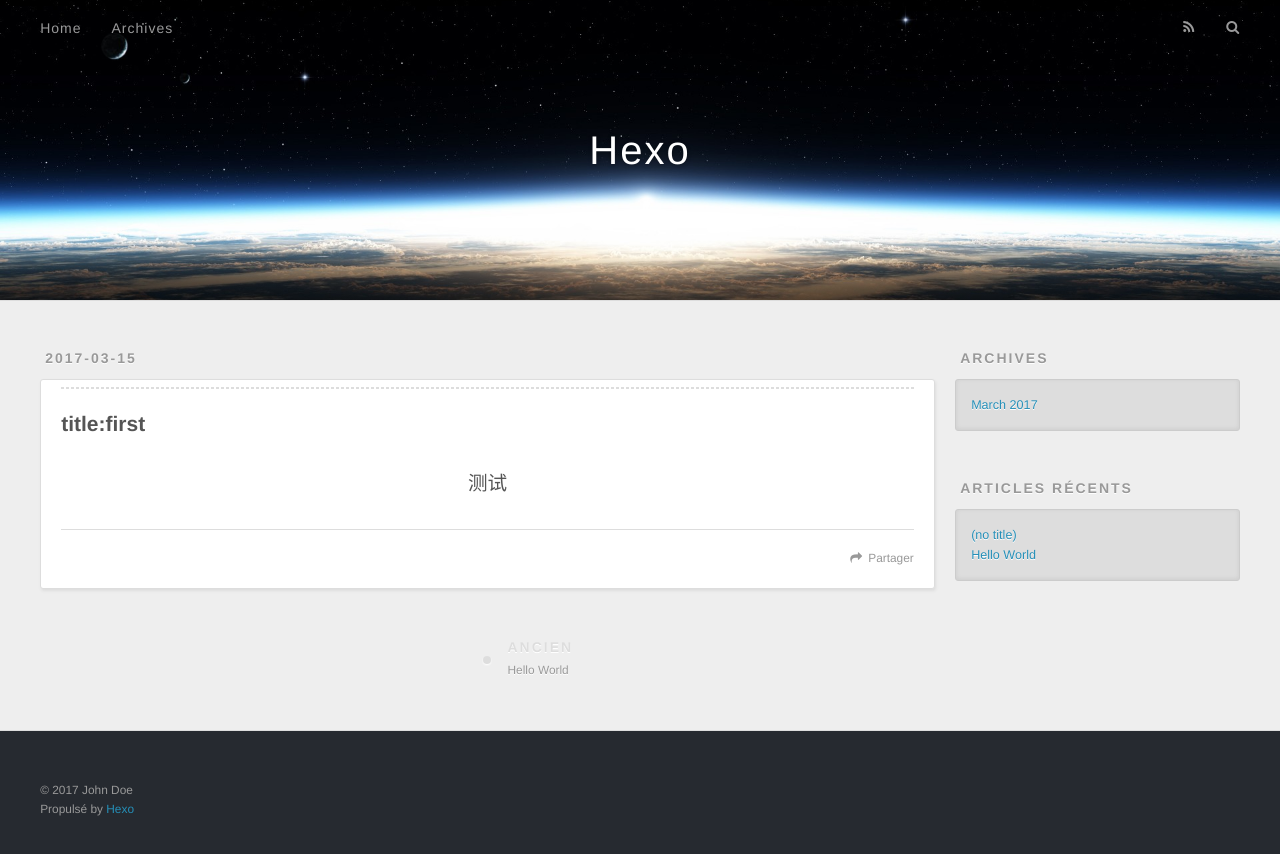
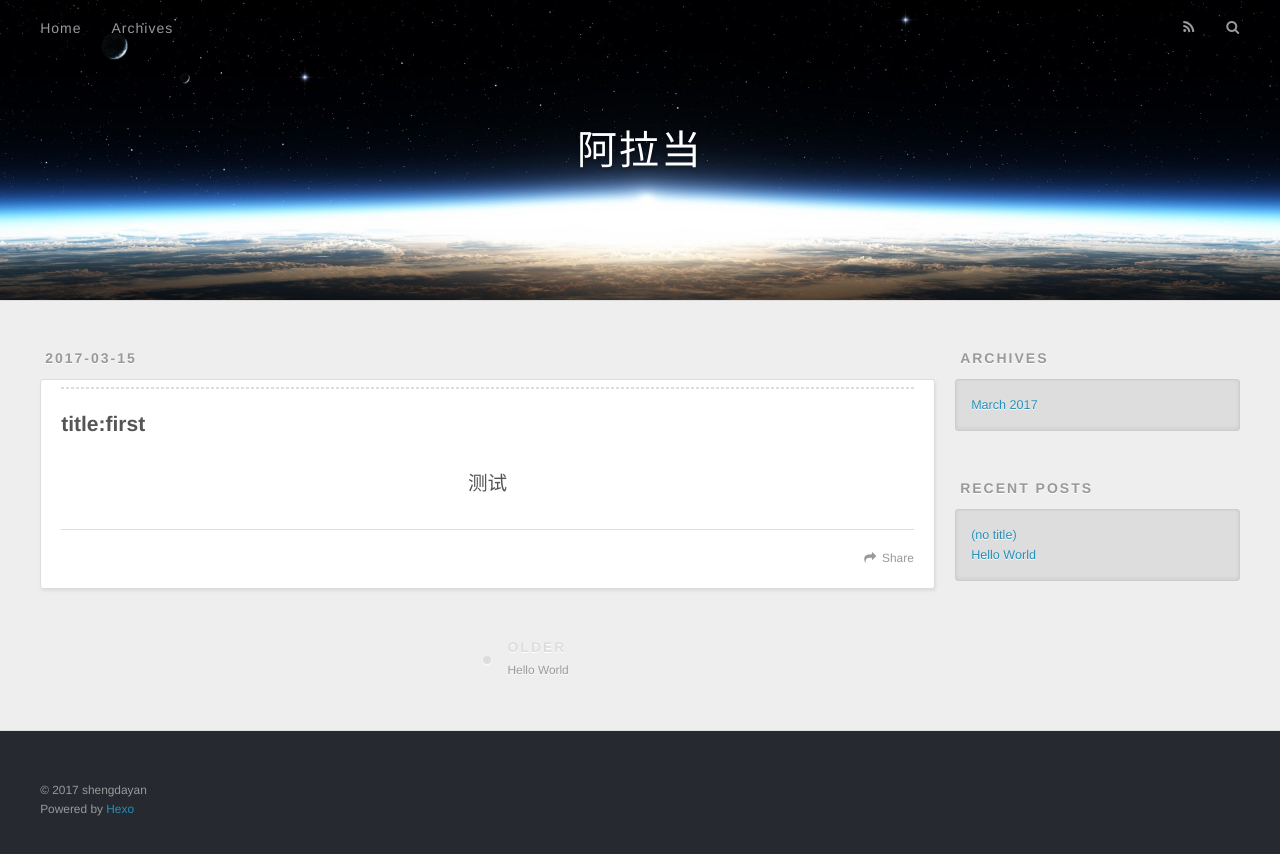
Before and after one commit to shengdayan/shengdayan.github.io, a plain HTML site: page 2017/03/15/First/index.html in a window 1280 px wide. Drawn offline with nearby package versions, Linux system fonts and the light colour scheme.

Commit message:
Site updated: 2017-03-15 14:50:16

```diff
--- a/2017/03/15/First/index.html
+++ b/2017/03/15/First/index.html
@@ -3,23 +3,23 @@
 <head>
   <meta charset="utf-8">
 
-  <title>Hexo</title>
+  <title>阿拉当</title>
   <meta name="viewport" content="width=device-width, initial-scale=1, maximum-scale=1">
   <meta name="description" content="title:first
 测试">
 <meta property="og:type" content="article">
-<meta property="og:title" content="Hexo">
+<meta property="og:title" content="阿拉当">
 <meta property="og:url" content="http://yoursite.com/2017/03/15/First/index.html">
-<meta property="og:site_name" content="Hexo">
+<meta property="og:site_name" content="阿拉当">
 <meta property="og:description" content="title:first
 测试">
 <meta property="og:updated_time" content="2017-03-15T06:34:52.000Z">
 <meta name="twitter:card" content="summary">
-<meta name="twitter:title" content="Hexo">
+<meta name="twitter:title" content="阿拉当">
 <meta name="twitter:description" content="title:first
 测试">
 
-    <link rel="alternate" href="/atom.xml" title="Hexo" type="application/atom+xml">
+    <link rel="alternate" href="/atom.xml" title="阿拉当" type="application/atom+xml">
 
 
     <link rel="icon" href="/favicon.png">
@@ -40,7 +40,7 @@
   <div id="header-outer" class="outer">
     <div id="header-title" class="inner">
       <h1 id="logo-wrap">
-        <a href="/" id="logo">Hexo</a>
+        <a href="/" id="logo">阿拉当</a>
       </h1>
 
     </div>
@@ -55,9 +55,9 @@
       </nav>
       <nav id="sub-nav">
 
-          <a id="nav-rss-link" class="nav-icon" href="/atom.xml" title="Flux RSS"></a>
+          <a id="nav-rss-link" class="nav-icon" href="/atom.xml" title="RSS Feed"></a>
 
-        <a id="nav-search-btn" class="nav-icon" title="Rechercher"></a>
+        <a id="nav-search-btn" class="nav-icon" title="Search"></a>
       </nav>
       <div id="search-form-wrap">
         <form action="//google.com/search" method="get" accept-charset="UTF-8" class="search-form"><input type="search" name="q" results="0" class="search-form-input" placeholder="Search"><button type="submit" class="search-form-submit">&#xF002;</button><input type="hidden" name="sitesearch" value="http://yoursite.com"></form>
@@ -86,7 +86,7 @@
 
     </div>
     <footer class="article-footer">
-      <a data-url="http://yoursite.com/2017/03/15/First/" data-id="cj0algsk30000d2j7qjne5s57" class="article-share-link">Partager</a>
+      <a data-url="http://yoursite.com/2017/03/15/First/" data-id="cj0alwu6w0000qej7objxnwbk" class="article-share-link">Share</a>
 
 
     </footer>
@@ -97,7 +97,7 @@
 
 
     <a href="/2017/03/15/hello-world/" id="article-nav-older" class="article-nav-link-wrap">
-      <strong class="article-nav-caption">Ancien</strong>
+      <strong class="article-nav-caption">Older</strong>
       <div class="article-nav-title">Hello World</div>
     </a>
 
@@ -130,7 +130,7 @@
 
 
   <div class="widget-wrap">
-    <h3 class="widget-title">Articles récents</h3>
+    <h3 class="widget-title">Recent Posts</h3>
     <div class="widget">
       <ul>
 
@@ -154,8 +154,8 @@
 
   <div class="outer">
     <div id="footer-info" class="inner">
-      &copy; 2017 John Doe<br>
-      Propulsé by <a href="http://hexo.io/" target="_blank">Hexo</a>
+      &copy; 2017 shengdayan<br>
+      Powered by <a href="http://hexo.io/" target="_blank">Hexo</a>
     </div>
   </div>
 </footer>
```
Also changed, not shown: 2017/03/15/hello-world/index.html (+11 -11 lines), archives/2017/03/index.html (+11 -11 lines), archives/2017/index.html (+11 -11 lines), archives/index.html (+11 -11 lines), index.html (+13 -13 lines).
